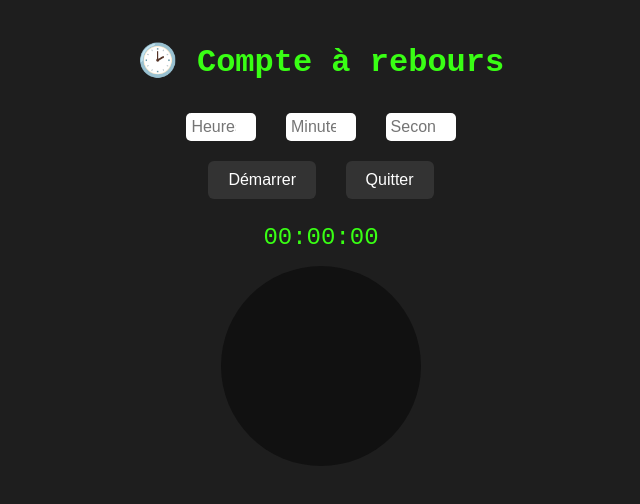
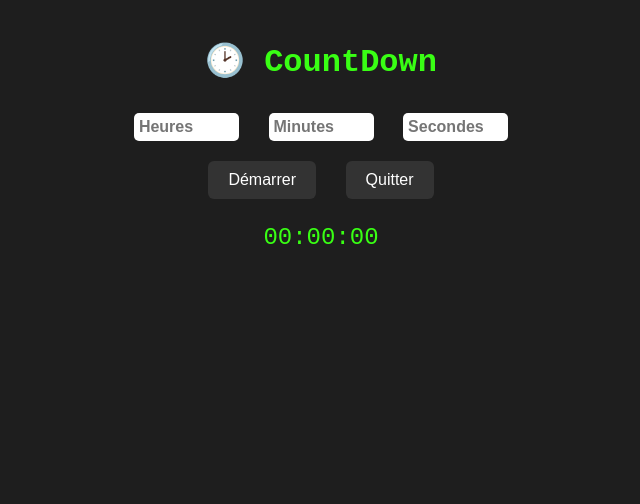
Before and after one commit to bill123-png/compte-a-rebours, a plain HTML site: page index.html in a window 1280 px wide. Shown: the whole page, without its empty margins (319-959 px from the left). Drawn offline with Linux system fonts and the light colour scheme.

Commit message:
Add files via upload

```diff
--- a/app.js
+++ b/app.js
@@ -70,12 +70,15 @@ function startCountdown() {
 
     document.getElementById('time-display').textContent =
       `${String(hours).padStart(2, '0')}:${String(minutes).padStart(2, '0')}:${String(seconds).padStart(2, '0')}`;
-
+    document.getElementById('time-display').style.color = '#39ff14';
     drawClock(60 - seconds);
 
     if (total <= 0) {
       clearInterval(countdownInterval);
       document.getElementById('time-display').textContent = "⏰ Temps écoulé !";
+      document.getElementById('time-display').style.color = 'red';
+      return;
+
     }
     total--;
   }, 1000);
--- a/index.html
+++ b/index.html
@@ -8,7 +8,7 @@
   <link rel="manifest" href="manifest.json">
 </head>
 <body>
-  <h1>🕑 Compte à rebours</h1>
+  <h1>🕑 CountDown</h1>
   <div class="inputs">
     <input type="number" id="hours" placeholder="Heures" min="0" max="23">
     <input type="number" id="minutes" placeholder="Minutes" min="0" max="59">
--- a/style.css
+++ b/style.css
@@ -8,12 +8,13 @@ body {
 }
 
 .inputs input {
-  width: 60px;
+  width: 95px;
   margin: 10px;
   padding: 5px;
   font-size: 16px;
   border: none;
   border-radius: 5px;
+  font-weight: 700;
 }
 
 .buttons button {
@@ -37,6 +38,7 @@ body {
 }
 
 canvas {
-  background-color: #111;
+  /* background-color: #111; */
   border-radius: 50%;
+  /* border: 1px solid #000; */
 }
```
